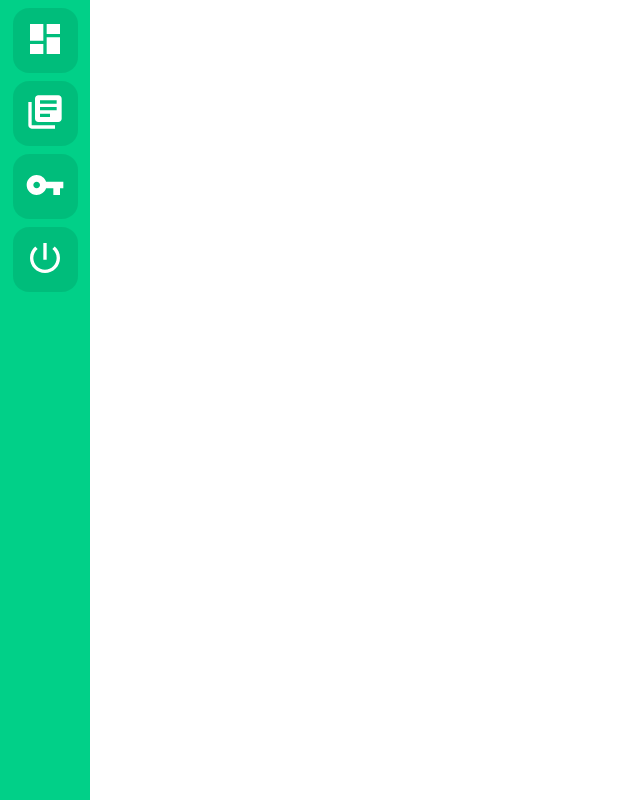
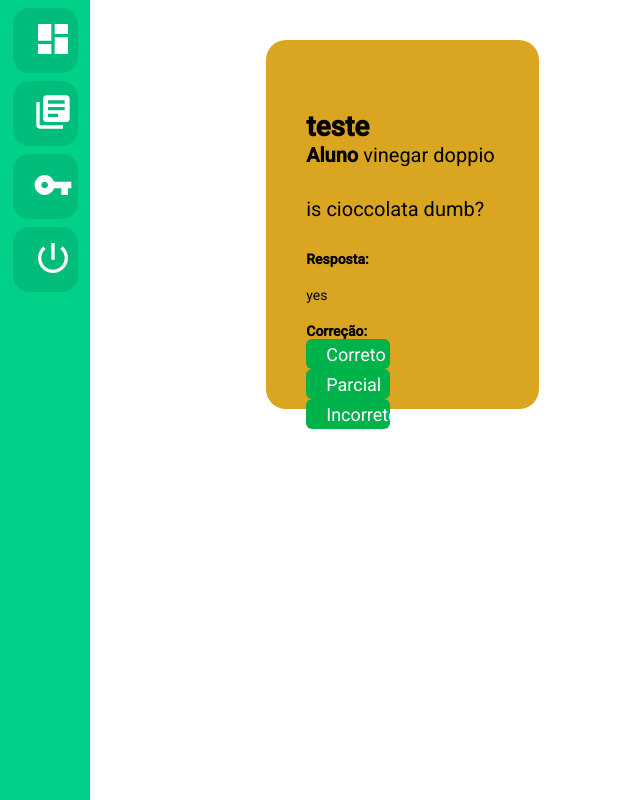
Before and after one commit to GioF/Tubiba-front, a React (Create React App) app: page /dashboard/exercises in a window 1280 px wide. Shown: the whole page, without its empty margins (0-640 px from the left). Built offline with nearby package versions, Linux system fonts and the light colour scheme.

Commit message:
started initial exercise display styling

```diff
--- a/src/App.css
+++ b/src/App.css
@@ -44,11 +44,23 @@ form input, textarea {
   padding: 5px 15px;
 }
 
-form button {
+/* form button {
   border: 0;
   border-radius: 6px;
   background: #00b24a;
   height: 30px;
+  cursor: pointer;
+  color: #fff;
+  font-size: 18px;
+  padding: 0 20px;
+} */
+
+button {
+  border: 0;
+  border-radius: 6px;
+  background: #00b24a;
+  height: 30px;
+  width: calc(30px * 2.8);
   cursor: pointer;
   color: #fff;
   font-size: 18px;
--- /dev/null
+++ b/src/components/SolvedExercise/index.js
@@ -0,0 +1,46 @@
+import React from 'react';
+
+import { Container, Correto, Parcial, Incorreto, Answer, Options } from './styles';
+
+export default function SolvedExercise() {
+
+  const props = {
+    data: {
+      question: "teste",
+      student: "vinegar doppio",
+      command: "is cioccolata dumb?",
+      answer: "yes"
+    }
+  }
+
+  return (
+    <Container>
+      <h1>
+        {props.data.question}
+      </h1>
+
+      <h2>
+        <bold>Aluno</bold> {props.data.student}
+      </h2>
+
+      <h3>
+        {props.data.command}
+      </h3>
+
+      <label>Resposta:</label>
+      <Answer>
+        <p>
+          {props.data.answer}
+        </p>
+      </Answer>
+
+      <p><label>Correção:</label></p>
+
+      <Options>
+        <Correto>Correto</Correto>
+        <Parcial>Parcial</Parcial>
+        <Incorreto>Incorreto</Incorreto>
+      </Options>
+    </Container>
+  );
+}
--- /dev/null
+++ b/src/components/SolvedExercise/styles.js
@@ -0,0 +1,62 @@
+import styled from 'styled-components';
+
+export const Container = styled.div`
+  height: 90%;
+  width: 50%;
+
+  margin: auto;
+
+  padding: 70px 40px 20px 40px;
+
+  background-color: goldenrod;
+
+  border-radius: 20px;
+
+  color: #000;
+
+  h2, h3 {
+    font-weight: normal;
+    font-size: 20px;
+  }
+
+  h2 {
+    margin-bottom: 30px;
+  }
+
+  h3 {
+    margin-bottom: 30px;
+  }
+
+  label {
+    font-weight: bold;
+  }
+
+  bold {
+    font-weight: bold;
+  }
+
+
+`;
+
+export const Answer = styled.div`
+  margin: 20px 0px;
+  width: 100%;
+`;
+
+export const Options = styled.div`
+  display: flex;
+  flex-direction: column;
+  float: left;
+`;
+
+export const Correto = styled.button`
+  margin: auto;
+`;
+
+export const Parcial = styled.button`
+  margin: auto;
+`;
+
+export const Incorreto = styled.button`
+  margin: auto;
+`;
--- a/src/pages/Dashboard/routes.js
+++ b/src/pages/Dashboard/routes.js
@@ -3,7 +3,8 @@ import React from 'react';
 import { Switch, Route } from 'react-router-dom';
 
 import Statistics from '../../components/Statistics';
-// import  from '../../components/'
+import Notifications from '../../components/Notifications';
+import SolvedExercise from '../../components/SolvedExercise';
 // import  from '../../components/'
 // import  from '../../components/'
 // import  from '../../components/'
@@ -11,7 +12,9 @@ import Statistics from '../../components/Statistics';
 export default function Routes(){
   return (
     <Switch>
-      <Route path="/dashboard/statistics" component={Statistics} />
+      <Route path="/dashboard/statistics" component={Statistics}/>
+      <Route path="/dashboard" exact      component={Notifications}/>
+      <Route path="/dashboard/exercises"  component={SolvedExercise}/>
       <Route />
       <Route />
     </Switch>
```
